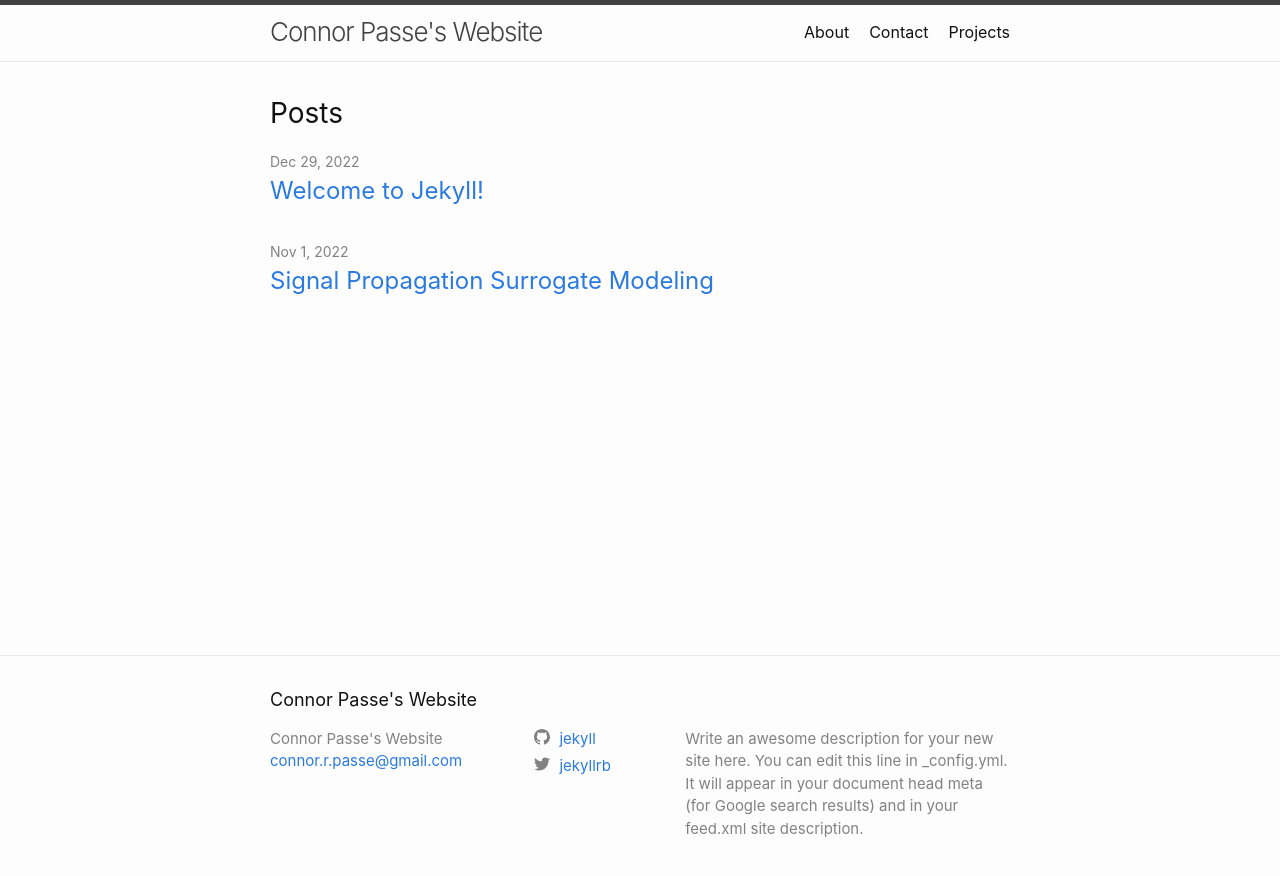
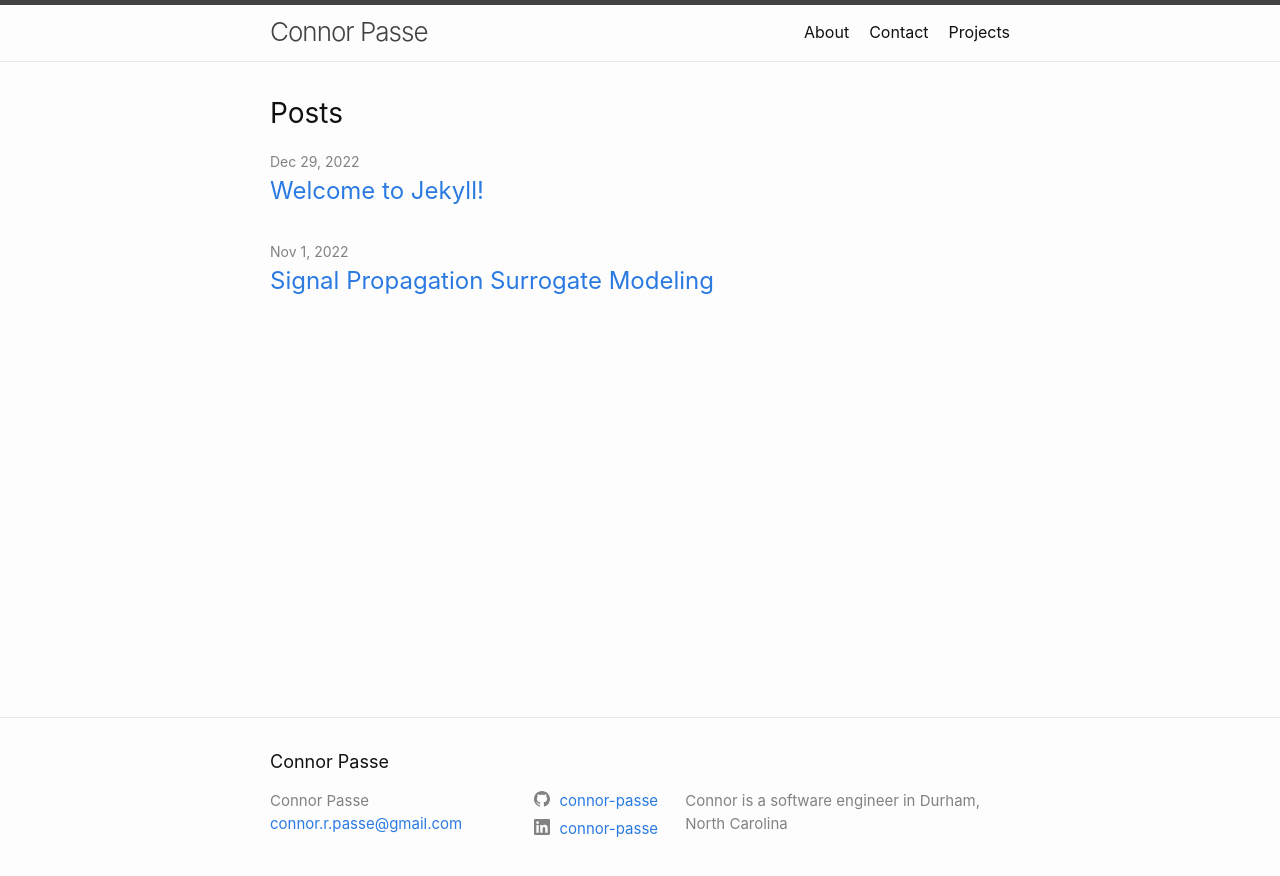
Before and after one commit to connor-passe/connor-passe.github.io, a Jekyll site: the page built from index.md, in a window 1280 px wide. Shown: the top 876 px of the page. Built offline with Jekyll 4.4.1, drawn with Linux system fonts in a browser that asks for light colours.

Commit message:
Update social media

```diff
--- a/_config.yml
+++ b/_config.yml
@@ -18,16 +18,14 @@
 # You can create any custom variable you would like, and they will be accessible
 # in the templates via {{ site.myvariable }}.
 
-title: Connor Passe's Website
+title: Connor Passe
 email: connor.r.passe@gmail.com
 description: >- # this means to ignore newlines until "baseurl:"
-  Write an awesome description for your new site here. You can edit this
-  line in _config.yml. It will appear in your document head meta (for
-  Google search results) and in your feed.xml site description.
+  Connor is a software engineer in Durham, North Carolina
 baseurl: "" # the subpath of your site, e.g. /blog
 url: "https://connorpasse.com" # the base hostname & protocol for your site, e.g. http://example.com
-twitter_username: jekyllrb
-github_username: jekyll
+github_username: connor-passe
+linkedin_username: connor-passe
 
 # Build settings
 theme: minima
```
